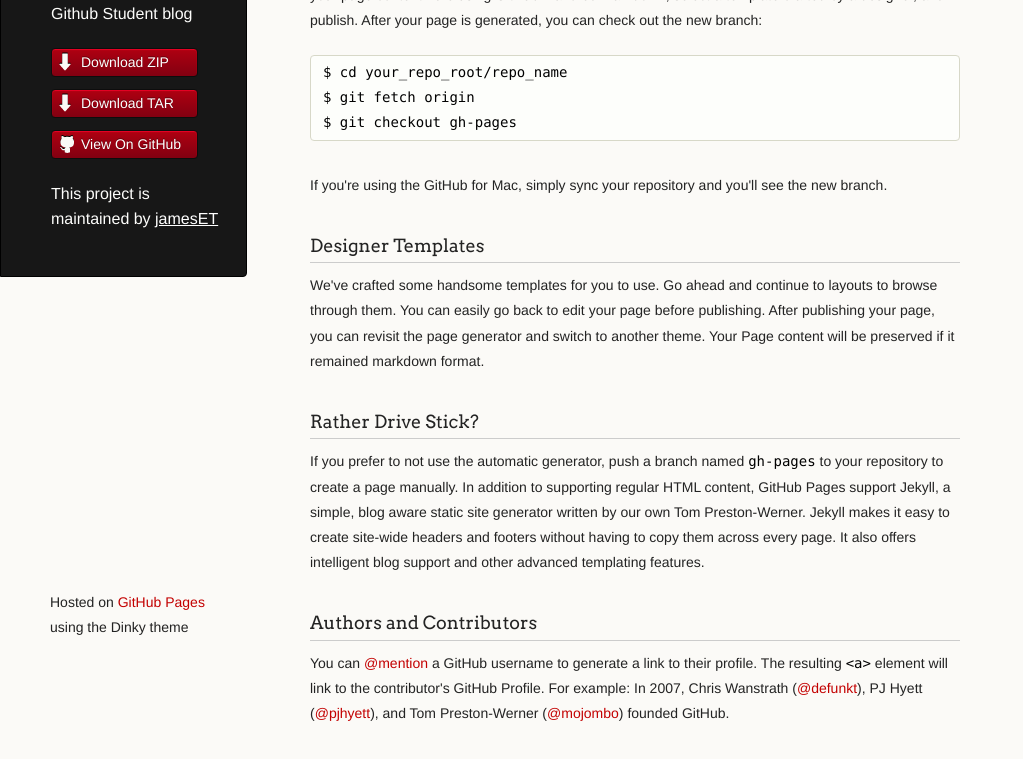
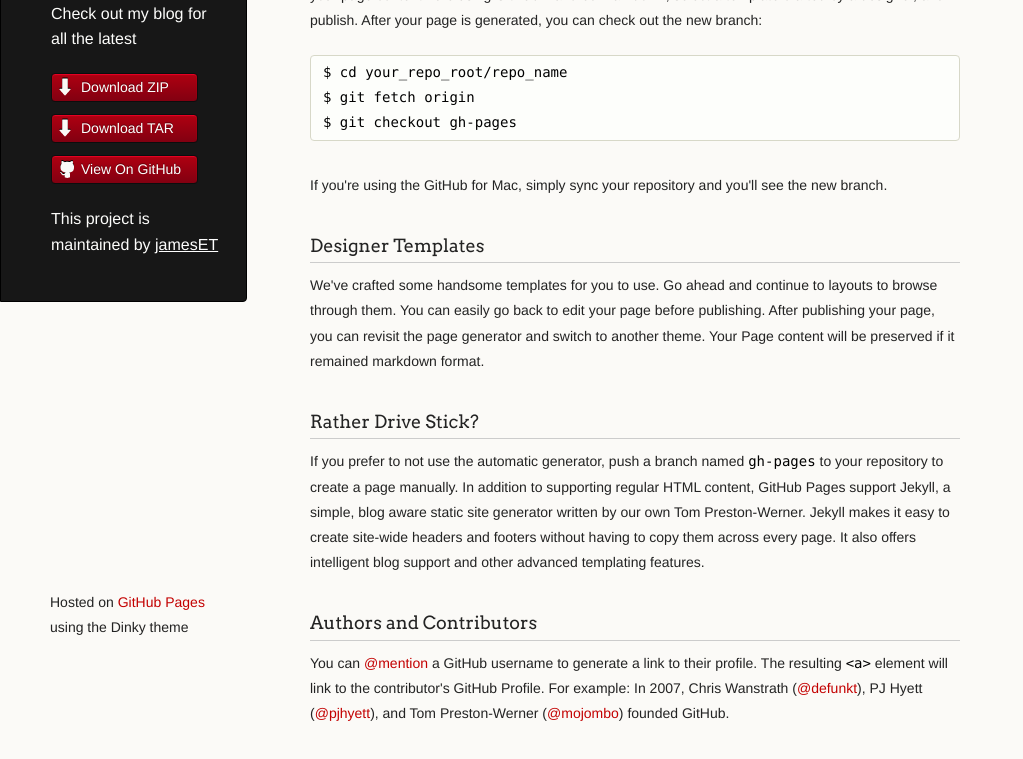
Before and after one commit to Zaki-tech/githubstudent.github.io, a plain HTML site: page index.html in a window 1280 px wide. Shown: the part 128-887 px from the top of the page, without its empty margins (0-1023 px from the left). Drawn offline with Linux system fonts and the light colour scheme.

Commit message:
the blog header wasn't welcoming

```diff
--- a/index.html
+++ b/index.html
@@ -17,7 +17,7 @@
     <div class="wrapper">
       <header>
         <h1 class="header">Githubstudent.github.io</h1>
-        <p class="header">Github Student blog</p>
+        <p class="header">Check out my blog for all the latest</p>
 
         <ul>
           <li class="download"><a class="buttons" href="https://github.com/jamesET/githubstudent.github.io/zipball/master">Download ZIP</a></li>
```
